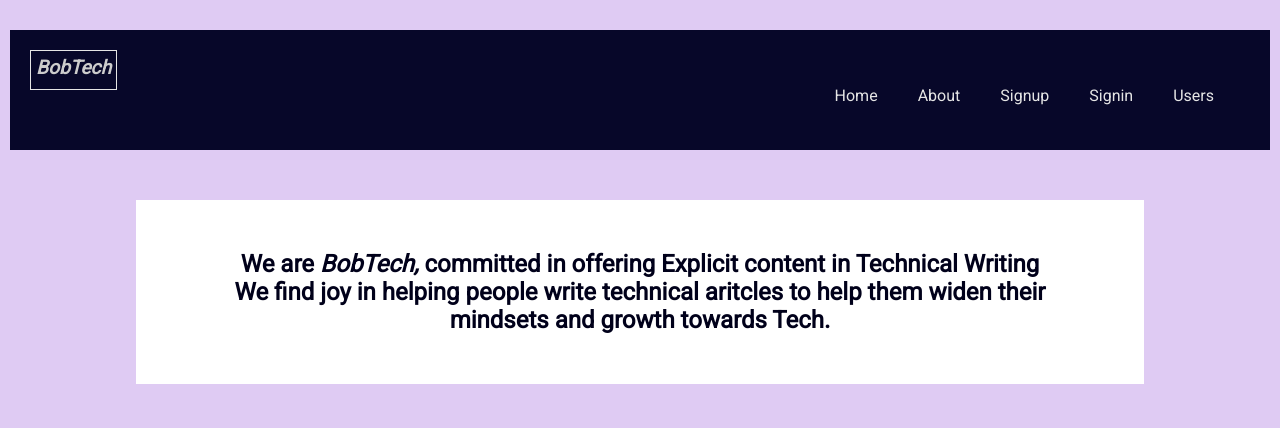
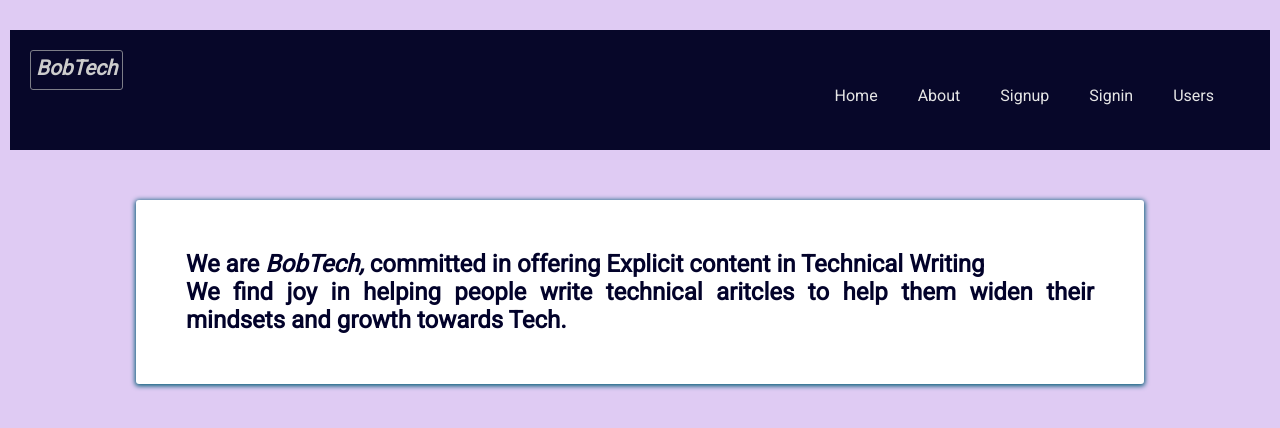
Before and after one commit to lilbobb/assignment, a React (Create React App) app: page /About in a window 1280 px wide. Shown: the top 428 px of the page. Built offline with nearby package versions, Linux system fonts and the light colour scheme.

Commit message:
On branch master

```diff
--- a/src/App.css
+++ b/src/App.css
@@ -30,13 +30,14 @@ body {
 .brand{
   color: #ccc;
   font-style: oblique;
-  font-size: 1.2rem;
+  font-size: 1.3rem;
   font-weight: bold;
-  border: 1px solid #e5e5e5;
+  border: 1px solid rgb(125, 126, 136);
   padding: 5px;
   max-width: 100px;
   max-height: 40px;
   height: 200px;
+  border-radius: 3px;
 
 }
 
@@ -84,11 +85,14 @@ body {
   margin: 50px auto;
   background-color: #fff;
   padding: 50px;
-  color: #00001a;
-  display: flex;
+  color: #02022a;
+  display: inline-block;
   flex-wrap: wrap;
   justify-content: center;
   align-items: center;
+  text-align: justify;
+  border-radius: 3px;
+  box-shadow: 0px 1px 5px 1px rgb(3, 90, 118);
 }
 
 .pages:hover {
--- a/src/App.js
+++ b/src/App.js
@@ -1,18 +1,15 @@
-import { BrowserRouter as Router, Routes, Route } from "react-router-dom";
+import { Routes, Route } from "react-router-dom";
 import "./App.css";
 import Home from "./components/Home";
 import About from "./components/About";
 import Login from "./components/Login";
 import SignUp from "./components/Signup";
 import Users from "./components/Users";
-import ErrorHandler from "./components/ErrorBound";
 import NotFound from "./components/NotFound";
 
 function App() {
   return (
     <div className="App">
-      <ErrorHandler>
-        <Router>
           <Routes>
             <Route path="/" element={<Home />}></Route>
             <Route path="/About" element={<About />}></Route>
@@ -21,8 +18,6 @@ function App() {
             <Route path="/Users" element={<Users />}></Route>
             <Route path="*" element={<NotFound />}></Route>
           </Routes>
-        </Router>
-      </ErrorHandler>
     </div>
   );
 }
--- a/src/components/Navbar.css
+++ b/src/components/Navbar.css
@@ -11,8 +11,7 @@ nav {
   padding: 1em;
 }
 
-
-.menu{
+.menu {
   width: 100%;
   height: 50vh;
   display: none;
@@ -20,35 +19,33 @@ nav {
   position: absolute;
   top: 0;
   z-index: -1;
-
 }
- #navbar-btn{
+#navbar-btn {
   display: none;
 }
 
-@media screen and (max-width:768px){
-  .nav{
+@media screen and (max-width: 768px) {
+  .nav {
     display: none !important;
   }
- #navbar-btn{
+  #navbar-btn {
     display: flex;
     position: relative;
     top: -40px;
     border-radius: 10%;
     left: 85%;
     border: 1px solid #242452;
-
+    background-color: #fff;
   }
 
-  .mobileNav{
+  .mobileNav {
     display: block !important;
     height: 100vh;
     padding-top: 100px;
   }
-  .pages{
+  .pages {
     display: block;
     max-width: 100%;
     text-align: center;
-
   }
 }
--- a/src/components/Navbar.js
+++ b/src/components/Navbar.js
@@ -26,7 +26,7 @@ const NavBar = () => {
           Users
         </Link>
       </nav>
-    <img src={require ("../hambuger.png")} id="navbar-btn" onClick={()=>setShowMenu(!showMenu)} />
+    <img src={require ("../hambuger.png")} id="navbar-btn" alt="" onClick={()=>setShowMenu(!showMenu)} />
   {
     showMenu && (
       <nav className="mobileNav">
--- a/src/components/RandomUser.js
+++ b/src/components/RandomUser.js
@@ -6,9 +6,9 @@ import Pagination from "./Pagination";
 const RandomUsers = () => {
   const [data, setData] = useState([]);
   const [loadiing, setLoading] = useState(false);
-  const [error, setError] = useState("");
+  const [ , setError] = useState("");
   const [page, setPage] = useState(1);
-  const [usersPerPage, setUsersPerPage] = useState(10);
+  const [usersPerPage] = useState(10);
 
   useEffect(() => {
     const fetchUsers = async () => {
@@ -57,7 +57,6 @@ const RandomUsers = () => {
             className="btn"
             disabled={page <= 1}
             aria-disabled={page >= 1}
-
             onClick={() => setPage((prev) => prev - 1)}
           >
             Prev
@@ -70,6 +69,7 @@ const RandomUsers = () => {
           >
             Next
           </button>
+          F
           <Pagination
             single={usersPerPage}
             total={data.length}
--- a/src/components/paginate.css
+++ b/src/components/paginate.css
@@ -1,4 +1,4 @@
-nav .paginate{
+nav .paginate {
   display: flex;
   flex-direction: row;
   max-width: 300px;
@@ -22,7 +22,6 @@ nav .paginate{
   font-weight: 600;
 }
 
-
 .btn {
   width: 100px;
   margin: 5px;
--- a/src/index.js
+++ b/src/index.js
@@ -1,10 +1,13 @@
 import React from "react";
 import ReactDOM from "react-dom/client";
+import { BrowserRouter } from "react-router-dom";
 import App from "./App";
 
 const root = ReactDOM.createRoot(document.getElementById("root"));
 root.render(
-  <React.StrictMode>
-    <App />
-  </React.StrictMode>
+  <BrowserRouter>
+    <React.StrictMode>
+      <App />
+    </React.StrictMode>
+  </BrowserRouter>
 );
```
